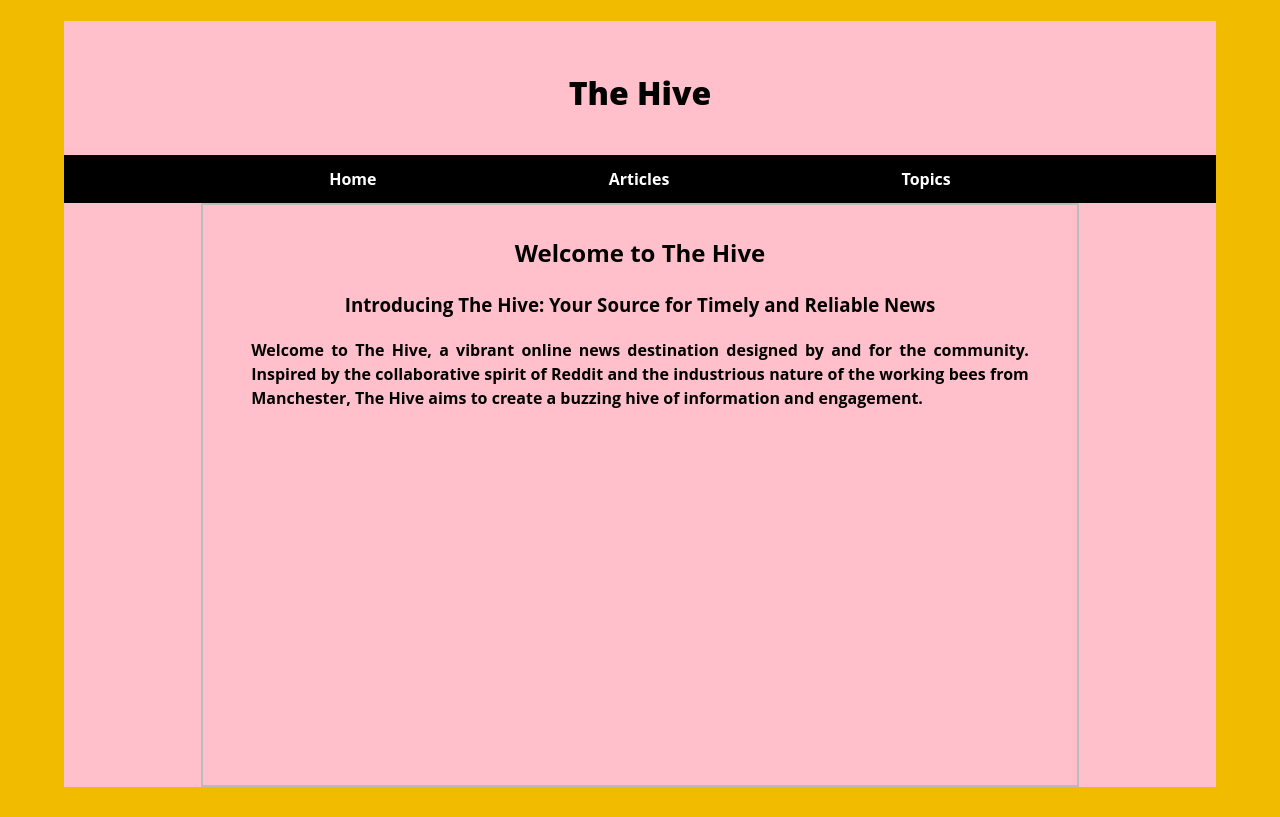
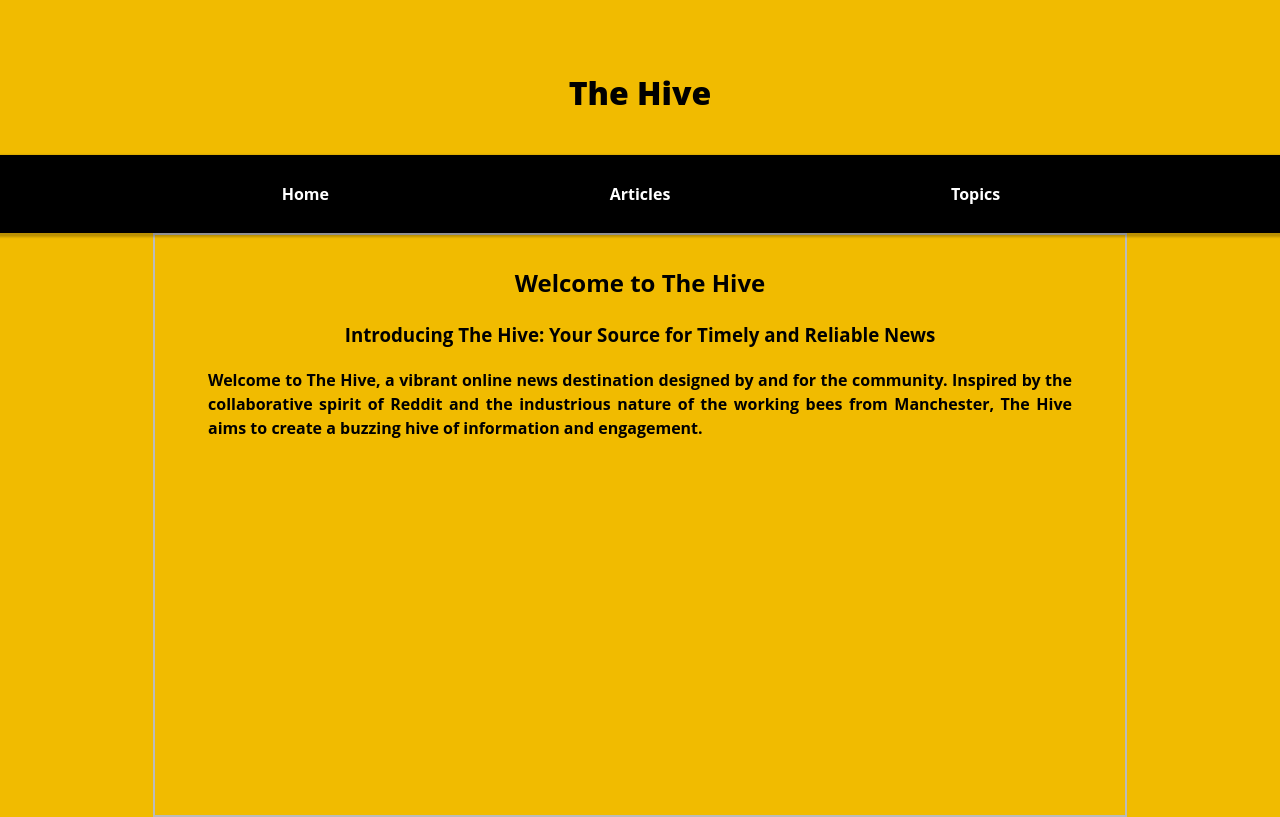
Before and after one commit to SirPhoros/CTorrubia_nc-news_FE, a React (Vite) app: page / in a window 1280 px wide. Built offline with nearby package versions, Linux system fonts and the light colour scheme.

Commit message:
Styling main page

```diff
--- a/src/App.css
+++ b/src/App.css
@@ -3,11 +3,14 @@
 	margin: 0 auto;
 	padding: 0rem;
 	text-align: center;
+	font-family: 'Signika Negative', 'Signika Negative-fallback', 'Open Sans',
+		'Open Sans-fallback', system-ui, sans-serif;
+	line-height: 1.5;
+	font-weight: 700;
 }
 body {
-	background-color: pink;
+	background-color: #f1bb00;
 	margin: auto;
-	width:90%;
 }
 
 main {
@@ -42,14 +45,22 @@ nav {
 	position: sticky;
 	display: flex;
 	justify-content: space-evenly;
-	padding: 0.7rem 2rem;
-	width: auto;
+	padding: 0.5rem 0rem;
 	top: 0;
+	height: 60px;
+	width: 100%;
+	align-items: center;
+	box-shadow: 0 2px 2px 2px rgba(9, 9, 9, 0.23);
 }
 
-nav a {
+a {
 	color: white;
 }
+
+a:hover {
+	color:rgb(102, 63, 0)
+}
+
 nav a:hover {
 	color: #f1bb00;
 }
@@ -105,3 +116,19 @@ fieldset {
 	width: auto;
 	margin: 0 0 10px 0;
 }
+
+nav {
+	font-weight: 700;
+	background-color: black;
+	color: white;
+	border: solid 1px black;
+	position: sticky;
+	display: flex;
+	justify-content: space-evenly;
+	padding: 0.5rem 0rem;
+	top: 0;
+	height: 60px;
+	width: 100%;
+	align-items: center;
+	box-shadow: 0 2px 2px 2px rgba(9, 9, 9, 0.23);
+}
--- a/src/index.css
+++ b/src/index.css
@@ -1,11 +1,11 @@
-:root {
+/* :root {
 	font-family: 'Signika Negative', 'Signika Negative-fallback', 'Open Sans',
 		'Open Sans-fallback', system-ui, sans-serif !important;
 	line-height: 1.5;
 	font-weight: 700;
 	background-color: #f1bb00;
 
-	/* color-scheme: light dark;
+	color-scheme: light dark;
 	color: rgba(255, 255, 255, 0.87);
 	background-color: #242424;
 
@@ -15,8 +15,8 @@
 	text-rendering: optimizeLegibility;
 	-webkit-font-smoothing: antialiased;
 	-moz-osx-font-smoothing: grayscale;
-	-webkit-text-size-adjust: 100%; */
-}
+	-webkit-text-size-adjust: 100%;
+} */
 
 /*
 a {
```
